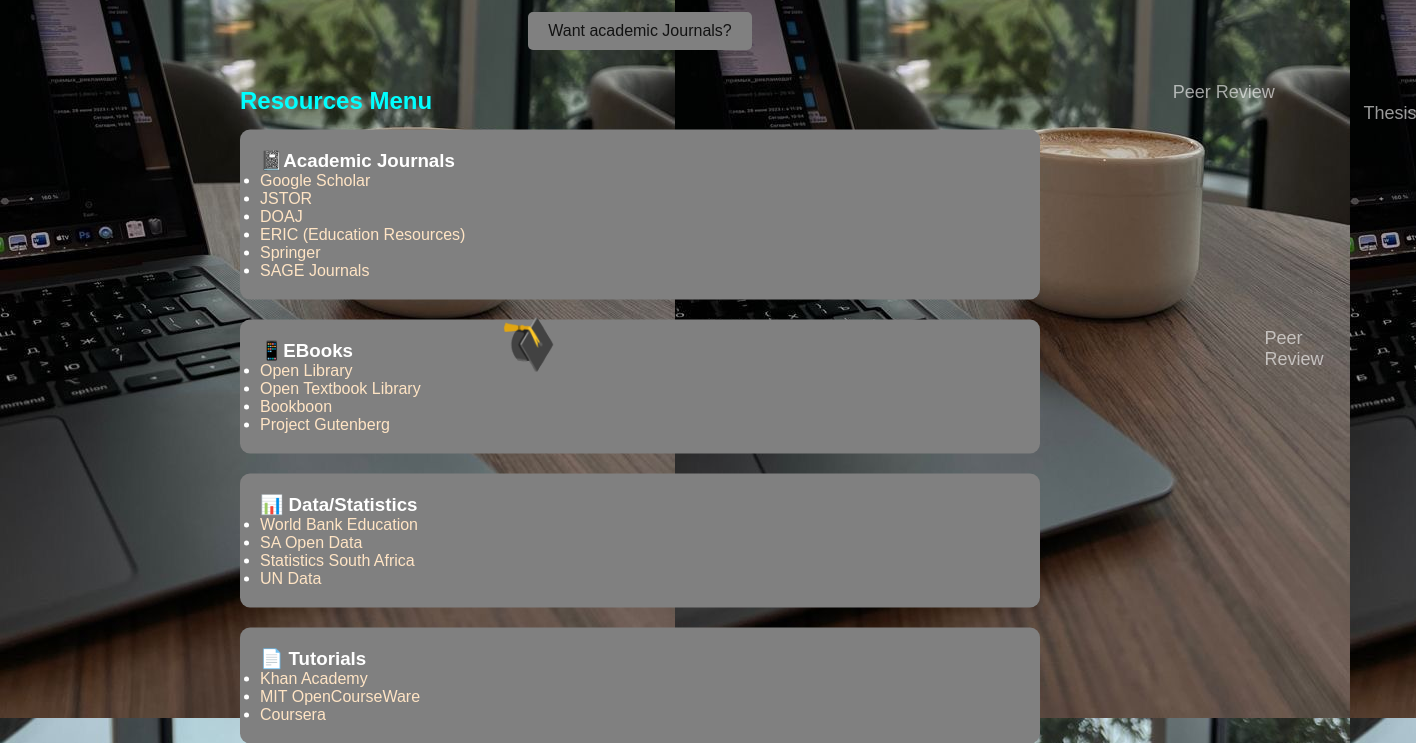
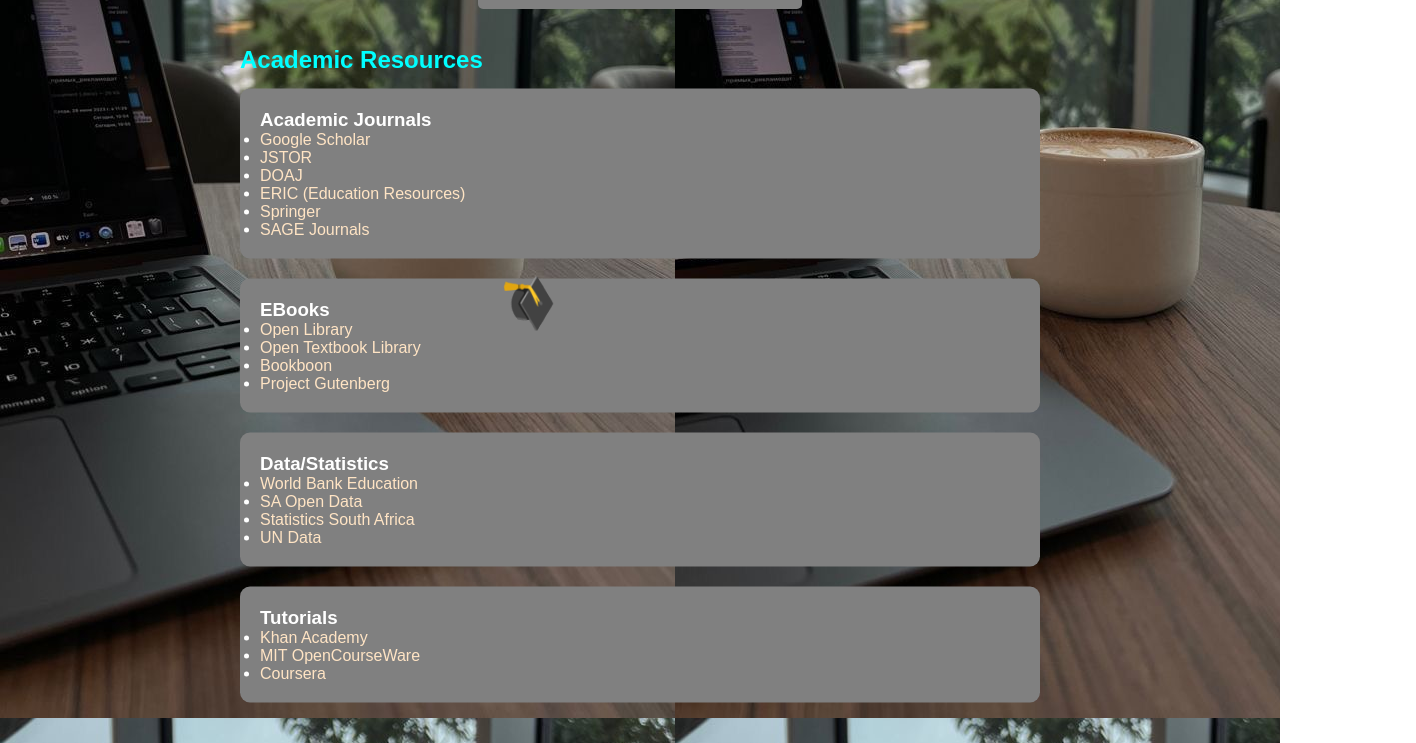
Before and after one commit to Yamkela4458/TheAcademics, a plain HTML site: page index.html in a window 1280 px wide. Shown: the part 482-1225 px from the top of the page, 1416 px wide, since content can reach past the window. Drawn offline with Linux system fonts and the light colour scheme.

Commit message:
Update index.html

```diff
--- a/index.html
+++ b/index.html
@@ -4,31 +4,13 @@
   <meta charset="UTF-8" />
   <meta name="viewport" content="width=device-width, initial-scale=1" />
   <title>The Academic | For Academics!</title>
-  <link rel="stylesheet" href="style.css" />
-  <style>
-    .floating-word {
-      position: fixed;
-      font-size: 18px;
-      color: rgba(255, 255, 255, 0.6);
-      animation: floatWords 20s linear infinite;
-      pointer-events: none;
-    }
+  <link rel="Stylesheet" href="style.css" />
+</head>
 
-    @keyframes floatWords {
-      0% {
-        transform: translateY(0) translateX(0);
-      }
-      100% {
-        transform: translateY(-100vh) translateX(100vw);
-      }
-    }
-  </style>
-</head>
 <body>
   <header>
     <h1>The Academic, For Academics!</h1>
     <p>Where Every Academic Researcher is Empowered.</p>
-    <button id="toggle-dark">Protect Your Eyes Friend</button>
     <nav>
       <a href="#menu">Home</a>
       <a href="#about">About</a>
@@ -39,14 +21,14 @@
   <section class="hero">
     <h2>Hello there Researcher, Welcome to the world of Academics!</h2>
     <p>Reliable academic research resources for your studies.</p>
-    <a href="#academic-resources" class="btn">Want academic Journals?</a>
+    <a href="https://library.harvard.edu/how-to/get-scholarly-articles-free" class="btn">Want Free Harvard Academic Journals?</a>
   </section>
 
   <section id="menu">
-    <h2>Resources Menu</h2>
+    <h2>Academic Resources</h2>
     <div class="menu-items">
       <div class="item">
-        <h3>📓Academic Journals</h3>
+        <h3>Academic Journals</h3>
         <ul>
           <li><a href="https://scholar.google.com/">Google Scholar</a></li>
           <li><a href="https://www.jstor.org">JSTOR</a></li>
@@ -56,9 +38,10 @@
           <li><a href="https://journals.sagepub.com/">SAGE Journals</a></li>
         </ul>
       </div>
-                        <span class="floating-graduate">🎓</span>
+
+        <span class="floating-graduate">🎓</span>
       <div class="item">
-        <h3>📱EBooks</h3>
+        <h3>EBooks</h3>
         <ul>
           <li><a href="https://openlibrary.org">Open Library</a></li>
           <li><a href="https://open.umn.edu/opentextbooks">Open Textbook Library</a></li>
@@ -66,9 +49,10 @@
           <li><a href="https://www.gutenberg.org/">Project Gutenberg</a></li>
         </ul>
       </div>
-                          <span class="floating-graduate">🎓</span>
+
+        <span class="floating-graduate">🎓</span>
       <div class="item">
-        <h3>📊 Data/Statistics</h3>
+        <h3>Data/Statistics</h3>
         <ul>
           <li><a href="https://datatopics.worldbank.org/education/">World Bank Education</a></li>
           <li><a href="https://southafrica.opendataforafrica.org/">SA Open Data</a></li>
@@ -76,22 +60,23 @@
           <li><a href="https://data.un.org/">UN Data</a></li>
         </ul>
       </div>
-                        <span class="floating-graduate">🎓</span>
+        <span class="floating-graduate">🎓</span>
+
       <div class="item">
-        <h3>📄 Tutorials</h3>
+        <h3>Tutorials</h3>
         <ul>
           <li><a href="https://www.khanacademy.org">Khan Academy</a></li>
           <li><a href="https://ocw.mit.edu">MIT OpenCourseWare</a></li>
           <li><a href="https://www.coursera.org">Coursera</a></li>
         </ul>
       </div>
-                         <span class="floating-graduate">🎓</span>
+        <span class="floating-graduate">🎓</span>
     </div>
   </section>
 
   <section id="about">
     <h2>About The Academic</h2>
-    <h3>The Academic was created with one goal in mind: to empower students with academic research resources available online.</h3>
+    <h3>The Academic was created with one goal in mind: to empower students with credible academic research resources available online.</h3>
     <h3>As a Postgraduate, I understand how stressful it is to search for reliable and up-to-date research material...</h3>
     <h3>Whether you're writing your first university essay or preparing for a literature review, The Academic is here to make your journey easier.</h3>
   </section>
@@ -109,39 +94,7 @@
     <span class="floating-emoji">📝</span>
   </footer>
 
-  <script>
-    // Smooth scroll
-    document.querySelectorAll('nav a').forEach(link => {
-      link.addEventListener('click', e => {
-        e.preventDefault();
-        const target = document.querySelector(link.getAttribute('href'));
-        if (target) target.scrollIntoView({ behavior: 'smooth' });
-      });
-    });
+  <script src="script.js"></script>
 
-    // Dark mode toggle
-    document.getElementById('toggle-dark').addEventListener('click', () => {
-      document.body.classList.toggle('dark-mode');
-    });
-
-    // Floating animated words
-    const words = ['Research', 'Thesis', 'Citation', 'Review', 'Scholar', 'Open Access', 'Peer Review', 'Academic'];
-
-    function createFloatingWord() {
-      const word = document.createElement('div');
-      word.className = 'floating-word';
-      word.innerText = words[Math.floor(Math.random() * words.length)];
-      word.style.top = Math.random() * 100 + 'vh';
-      word.style.left = Math.random() * 100 + 'vw';
-      word.style.animationDuration = (10 + Math.random() * 20) + 's';
-      document.body.appendChild(word);
-
-      setTimeout(() => {
-        document.body.removeChild(word);
-      }, 20000);
-    }
-
-    setInterval(createFloatingWord, 1500);
-  </script>
 </body>
 </html>
```
